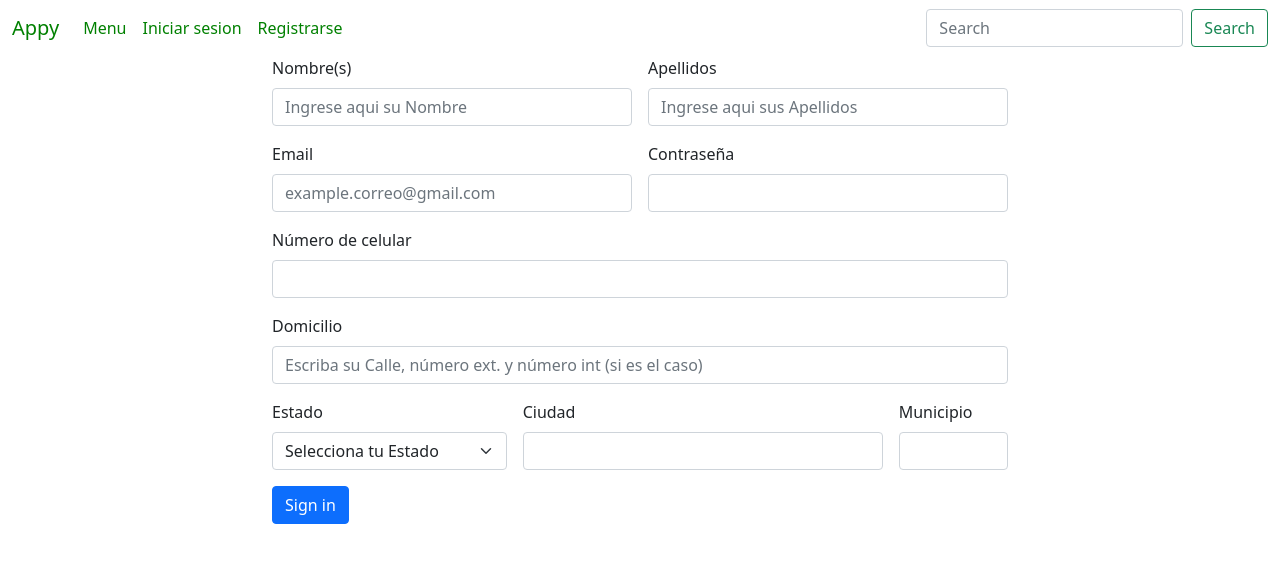
After one commit to erick-ep/PROYECTOS-PYTHON, a Flask app: page /signin in a window 1280 px wide. The commit adds this page. Shown: the top 563 px of the page. Run offline with Flask 3, Linux system fonts and the light colour scheme.

Commit message:
index y login corregidos

```diff
--- a/src/app.py
+++ b/src/app.py
@@ -3,18 +3,20 @@ from flask import Flask, render_template
 app = Flask(__name__)
 
 @app.route('/')
-
-def plantilla():
-    data={
-        'titulo':'Página plantilla',
-        'mensaje':'Hola chavales sean bienvenidos a mi sitio web:)',
-        'nombre':'Erick Antonio de Jesus Espinosa Piste'
-    }
-    return render_template('pagina.html',data=data)
+def base():
+       return render_template('base.html')
 
 @app.route('/login')
 def login():
 
     return render_template('login.html')
 
+@app.route('/signin')
+def signin():
+    return render_template('signin.html')
+
+@app.route('/index')
+def index():
+    return render_template('index.html')
+
 app.run(debug=True)
--- a/src/templates/base.html
+++ b/src/templates/base.html
@@ -1,19 +1,21 @@
-<<!DOCTYPE html>
+<!DOCTYPE html>
 <html lang="en">
+
     <head>
         <meta charset="UTF-8">
         <meta http-equiv="X-UA-Compatible" content="IE=edge">
         <meta name="viewport" content="width=device-width, initial-scale=1.0">
-    <title>{{data.titulo}}</title>
+        <title></title>
 
         <link href="https://cdn.jsdelivr.net/npm/bootstrap@5.0.2/dist/css/bootstrap.min.css" rel="stylesheet"
             integrity="sha384-EVSTQN3/azprG1Anm3QDgpJLIm9Nao0Yz1ztcQTwFspd3yD65VohhpuuCOmLASjC" crossorigin="anonymous">
     </head>
+
     <body>
 
         <nav class="navbar navbar-expand-lg bg-body-tertiary">
             <div class="container-fluid">
-        <a class="navbar-brand" href="#" style="color: green;" >Proyecto</a>
+                <a class="navbar-brand" href="{{ url_for('base') }}" style="color: green;">Appy</a>
                 <button class="navbar-toggler" type="button" data-bs-toggle="collapse" data-bs-target="#navbarNav"
                     aria-controls="navbarNav" aria-expanded="false" aria-label="Toggle navigation">
                     <span class="navbar-toggler-icon"></span>
@@ -22,13 +24,14 @@
 
                     <ul class="navbar-nav">
                         <li class="nav-item">
-                    <a class="nav-link active" aria-current="page" href="#" style="color: green;" >Menu</a>
+                            <a class="nav-link active" aria-current="page" href="{{ url_for('index') }}"
+                                style="color: green;">Menu</a>
                         </li>
                         <li class="nav-item">
-                    <a class="nav-link" href="{{ url_for('login') }}" style="color: green;" >Acceso</a>
+                            <a class="nav-link" href="{{ url_for('login') }}" style="color: green;">Iniciar sesion</a>
                         </li>
                         <li class="nav-item">
-                    <a class="nav-link" href="#" style="color: green;" >Contactos</a>
+                            <a class="nav-link" href="{{ url_for('signin') }}" style="color: green;">Registrarse</a>
                         </li>
                     </ul>
 
@@ -39,6 +42,14 @@
                 </form>
             </div>
         </nav>
+        {% block login %}
+        {% endblock %}
+
+        {% block registrarse %}
+        {% endblock %}
+
+        {% block index %}
+        {% endblock %}
 
         <script src="https://cdn.jsdelivr.net/npm/bootstrap@5.0.2/dist/js/bootstrap.bundle.min.js"
             integrity="sha384-MrcW6ZMFYlzcLA8Nl+NtUVF0sA7MsXsP1UyJoMp4YLEuNSfAP+JcXn/tWtIaxVXM"
--- /dev/null
+++ b/src/templates/signin.html
@@ -0,0 +1,68 @@
+{% extends 'base.html'%}
+
+{% block registrarse %}
+
+<div class="container">
+  <div class="row justify-content-center">
+    <div class="col-md-8">
+
+      <form class="row g-3 needs - validation" novalidate>
+
+        <div class="col-md-6">
+          <label for="inputName" class="form-label">Nombre(s)</label>
+          <input type="text" class="form-control" id="inputName" required placeholder="Ingrese aqui su Nombre">
+        </div>
+
+        <div class="col-md-6">
+          <label for="inputEmail4" class="form-label">Apellidos</label>
+          <input type="text" class="form-control" id="inputEmail4" placeholder="Ingrese aqui sus Apellidos">
+        </div>
+
+        <div class="col-md-6">
+          <label for="inputEmail4" class="form-label">Email</label>
+          <input type="email" class="form-control" id="inputEmail4" placeholder="example.correo@gmail.com">
+        </div>
+
+        <div class="col-md-6">
+          <label for="inputPassword4" class="form-label">Contraseña</label>
+          <input type="password" class="form-control" id="inputPassword4">
+        </div>
+
+        <div class="col-12">
+          <label for="inputAddress" class="form-label">Número de celular</label>
+          <input type="text" class="form-control" id="inputcelular"  pattern="[0-9]+" title="Por favor, introduce solo números">
+        </div>
+
+        <div class="col-12">
+          <label for="inputAddress2" class="form-label">Domicilio</label>
+          <input type="text" class="form-control" id="inputAddress2" placeholder="Escriba su Calle, número ext. y número int (si es el caso)" title="Por favor, separelo con comas ( , )">
+        </div>
+
+        <div class="col-md-4">
+          <label for="inputState" class="form-label">Estado</label>
+          <select id="inputState" class="form-select">
+            <option selected>Selecciona tu Estado</option>
+            <option>Yucatán</option>
+            <option>Campeche</option>
+            <option>Quintana Roo</option>
+          </select>
+        </div>
+
+        <div class="col-md-6">
+          <label for="inputCiudad" class="form-label">Ciudad</label>
+          <input type="text" class="form-control" id="inputCiudad">
+        </div>
+
+        <div class="col-md-2">
+          <label for="inputMunicipio" class="form-label">Municipio</label>
+          <input type="text" class="form-control" id="inputMunicipio">
+        </div>
+
+        <div class="col-12">
+          <button type="submit" class="btn btn-primary">Sign in</button>
+        </div>
+    </div>
+  </div>
+</div>
+</form>
+{% endblock%}
```
Also changed, not shown: src/templates/index.html (+31 -8 lines), src/templates/login.html (+15 -30 lines), src/templates/pagina.html (deleted, +0 -47 lines). Lines whose indentation alone changed are shown as unchanged.
